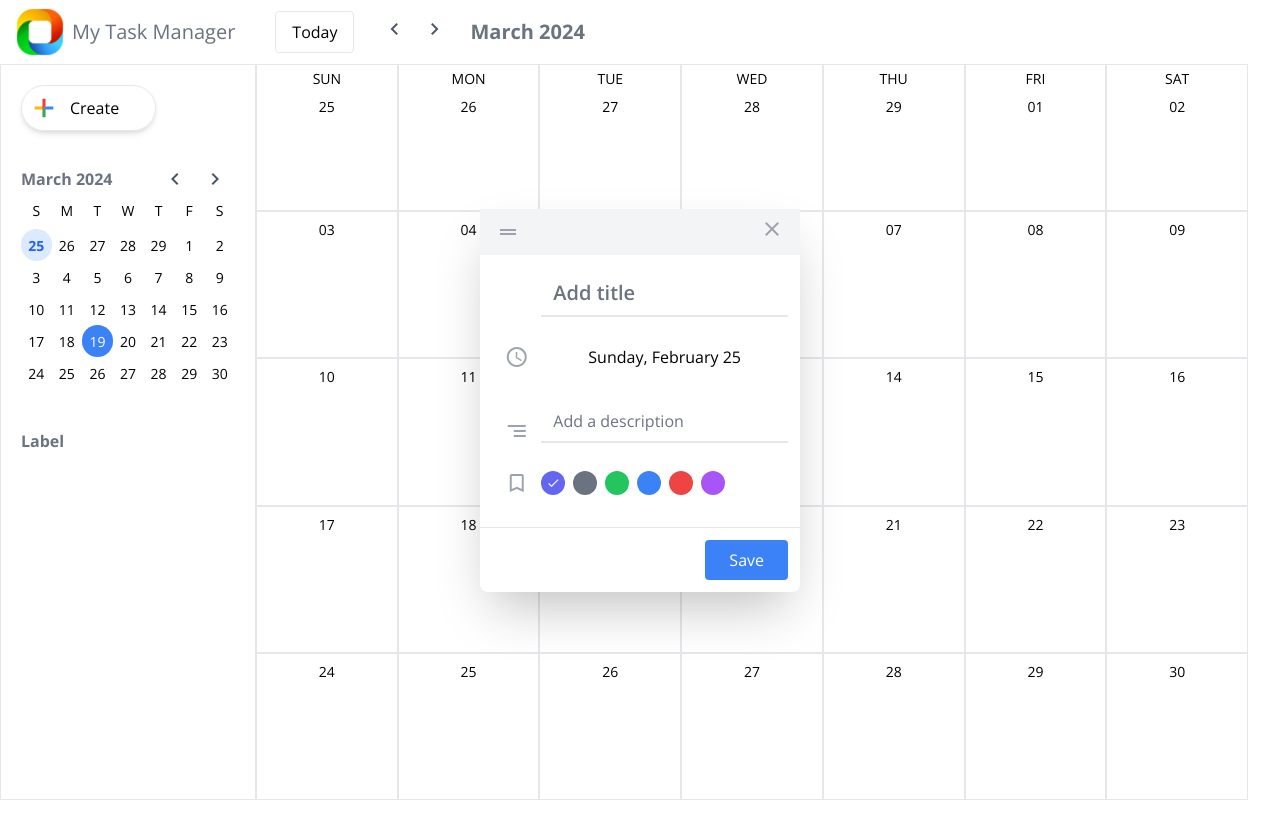
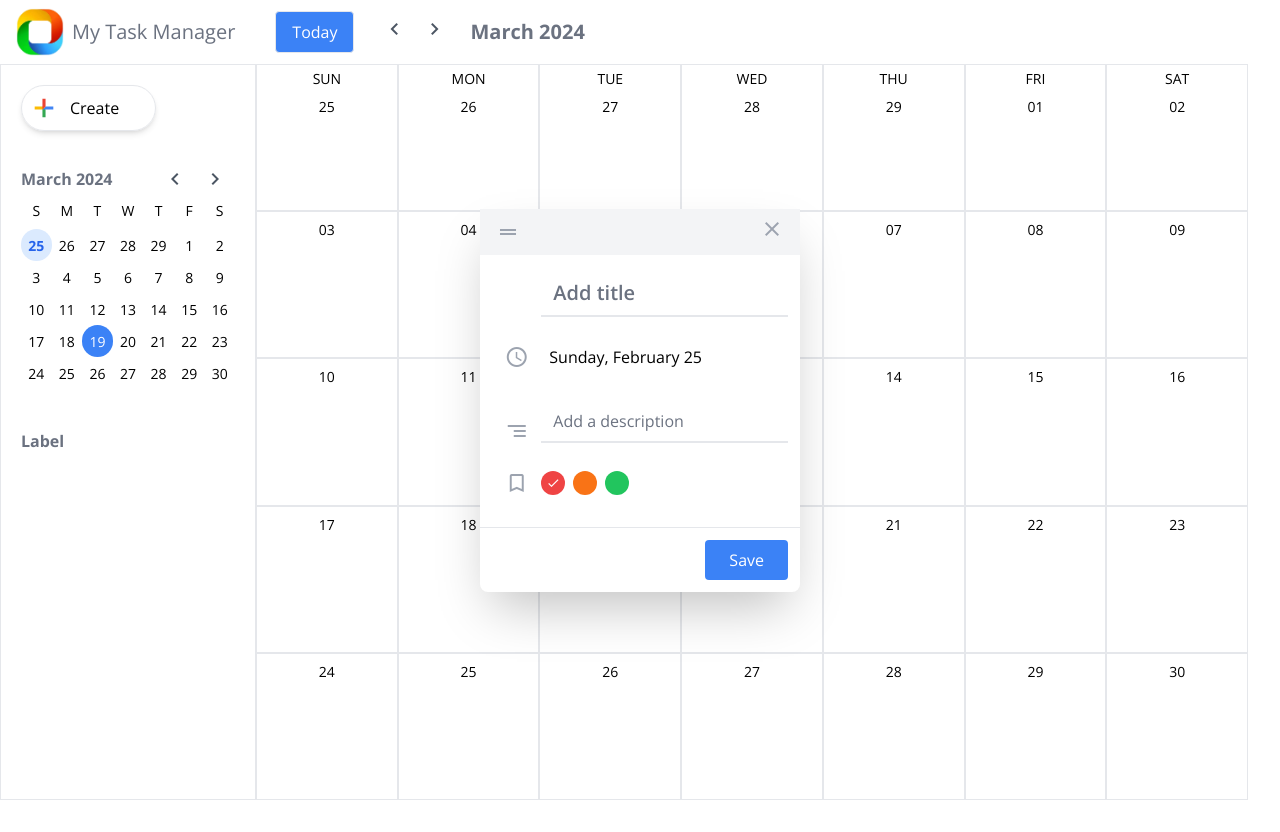
Before and after one commit to Shanb98/Task-Manager-Frontend, a React (Vite) app: page / in a window 1280 px wide. Both pictures are taken after a click on the element 326 px from the left and 167 px from the top of the page. Built offline with nearby package versions, Linux system fonts and the light colour scheme.

Commit message:
fine tune UI

```diff
--- a/index.html
+++ b/index.html
@@ -2,7 +2,7 @@
 <html lang="en">
   <head>
     <meta charset="UTF-8" />
-    <link rel="icon" type="image/svg+xml" href="/vite.svg" />
+    <link rel="icon" type="image/svg+xml" href="/src/assets/logo.jpeg" />
     <meta name="viewport" content="width=device-width, initial-scale=1.0" />
     <link
     href="https://fonts.googleapis.com/css?family=Material+Icons|Material+Icons+Outlined|Material+Icons+Two+Tone|Material+Icons+Round|Material+Icons+Sharp"
@@ -12,7 +12,7 @@
     href="https://fonts.googleapis.com/css2?family=Open+Sans:wght@400;600;700&display=swap"
     rel="stylesheet"
   />
-    <title>Vite + React</title>
+    <title>My Task Manager</title>
   </head>
   <body>
     <div id="root" style="
--- a/src/components/CalenderHeader.jsx
+++ b/src/components/CalenderHeader.jsx
@@ -26,7 +26,7 @@ export default function CalenderHeader() {
       </h1>
       <button
         onClick={handleReset}
-        className="border rounded py-2 px-4 mr-5"
+        className="border bg-blue-500 text-white rounded py-2 px-4 mr-5"
       >
         Today
       </button>
--- a/src/components/Day.jsx
+++ b/src/components/Day.jsx
@@ -49,7 +49,7 @@ export default function Day({ day, rowIdx }) {
           <div
             key={idx}
             onClick={() => setSelectedEvent(evt)}
-            className={`bg-${evt.label}-200 p-1 mr-3 text-gray-600 text-sm rounded mb-1 truncate`}
+            className={`bg-${evt.label}-200 p-1 mr-3 ml-3 text-gray-600 text-sm rounded mb-1 truncate flex items-center justify-center`}
           >
             {evt.title}
           </div>
--- a/src/components/EventModal.jsx
+++ b/src/components/EventModal.jsx
@@ -2,12 +2,9 @@ import React, { useContext, useState } from "react";
 import GlobalContext from "../context/GlobalContext";
 
 const labelsClasses = [
-  "indigo",
-  "gray",
+  "red",
+  "orange",
   "green",
-  "blue",
-  "red",
-  "purple",
 ];
 
 export default function EventModal() {
@@ -91,7 +88,7 @@ export default function EventModal() {
             <span className="material-icons-outlined text-gray-400">
               schedule
             </span>
-            <p>{daySelected.format("dddd, MMMM DD")}</p>
+            <p className="text-left pl-2">{daySelected.format("dddd, MMMM DD")}</p>
             <span className="material-icons-outlined text-gray-400">
               segment
             </span>
--- a/src/components/Labels.jsx
+++ b/src/components/Labels.jsx
@@ -1,12 +1,23 @@
 import React, { useContext } from "react";
 import GlobalContext from "../context/GlobalContext";
+
+const colorDisplayNames = {
+    red: "High Priority",
+    green:"Not Urgent",
+    orange: "Medium Priority",
+
+
+  };
 
   export default function Labels() {
     const { labels, updateLabel } = useContext(GlobalContext);
     return (
       <React.Fragment>
         <p className="text-gray-500 font-bold mt-10">Label</p>
-      {labels.map(({ label: lbl, checked }, idx) => (
+        {labels.map(({ label: lbl, checked }, idx) => {
+
+          const displayName = colorDisplayNames[lbl] || lbl;
+          return (
             <label key={idx} className="items-center mt-3 block">
               <input
                 type="checkbox"
@@ -16,9 +27,10 @@ export default function Labels() {
                 }
                 className={`form-checkbox h-5 w-5 text-${lbl}-400 rounded focus:ring-0 cursor-pointer`}
               />
-          <span className="ml-2 text-gray-700 capitalize">{lbl}</span>
+              <span className="ml-2 text-gray-700 capitalize">{displayName}</span>
             </label>
-      ))}
+          );
+        })}
       </React.Fragment>
     );
   }
--- a/tailwind.config.js
+++ b/tailwind.config.js
@@ -1,11 +1,8 @@
 /** @type {import('tailwindcss').Config} */
 const labelsClasses = [
-  "indigo",
-  "gray",
+  "orange",
   "green",
-  "blue",
   "red",
-  "purple",
 ];
 
 
@@ -21,13 +18,13 @@ export default {
   ],
   theme: {
     extend: {
+
       fontFamily: {
         sans: ["Open Sans"]
       },
       gridTemplateColumns: {
         "1/5": "1fr 5fr"
       }
-
     },
   },
   plugins: [require("@tailwindcss/forms")],
```
Also changed, not shown: src/assets/logo.jpeg. Lines whose indentation alone changed are shown as unchanged.
